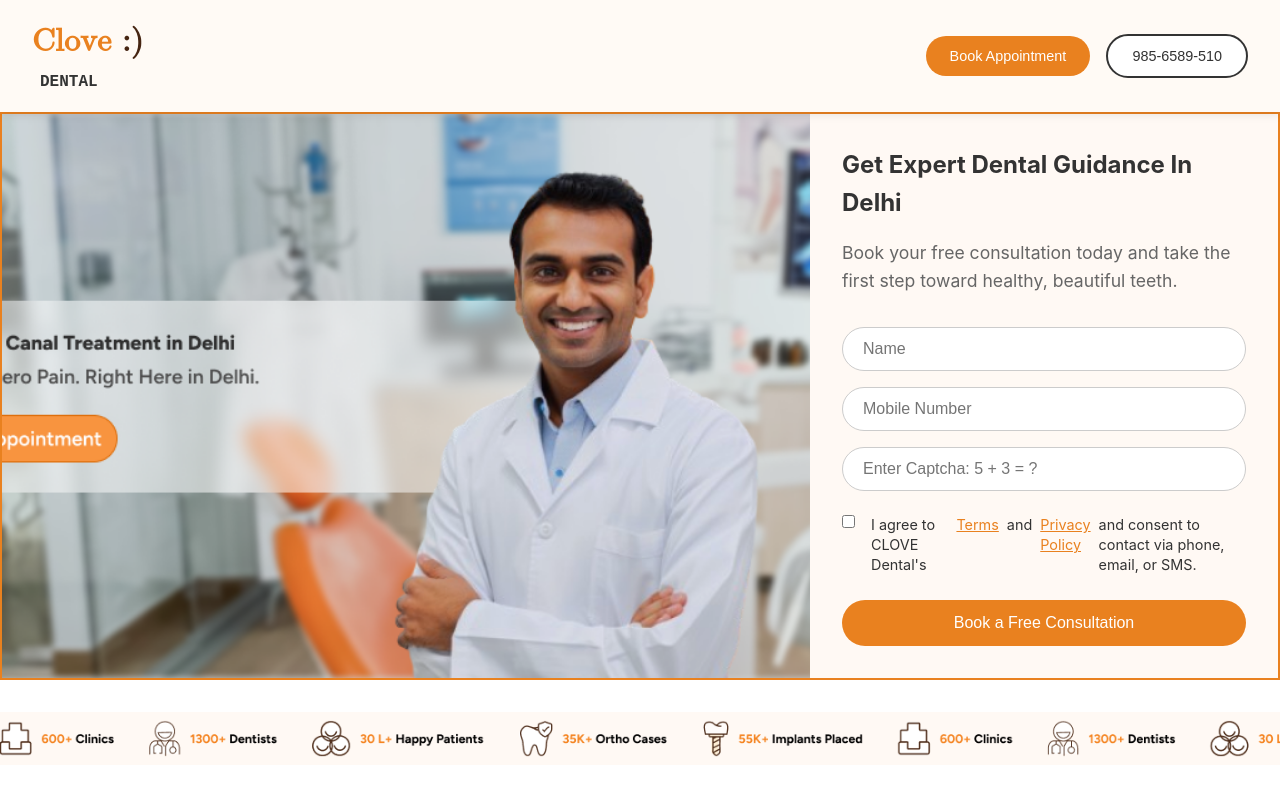
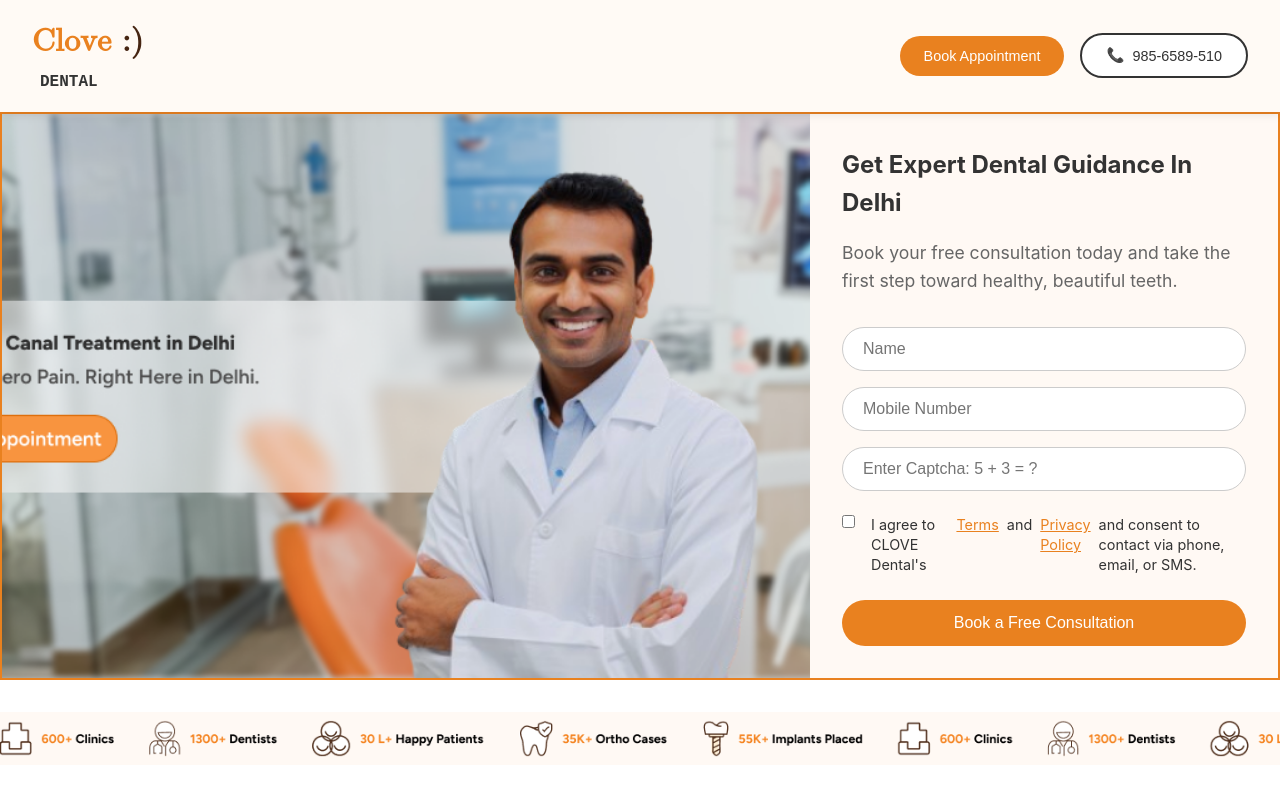
Before and after one commit to riyajoshi24/Assessment, a plain HTML site: page index.html in a window 1280 px wide. Shown: the top 800 px of the page. Drawn offline with Linux system fonts and the light colour scheme.

Commit message:
Update index.html

```diff
--- a/index.html
+++ b/index.html
@@ -23,6 +23,7 @@
       <div class="nav-buttons">
         <button class="btn-primary" onclick="scrollToForm()">Book Appointment</button>
         <button class="btn-secondary">
+          <span class="phone-icon">📞</span>
           985-6589-510
         </button>
       </div>
```
